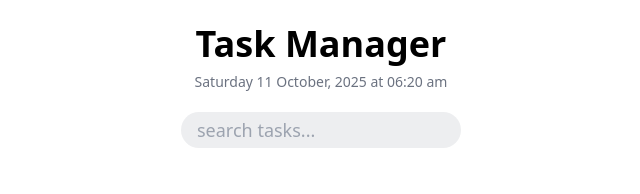
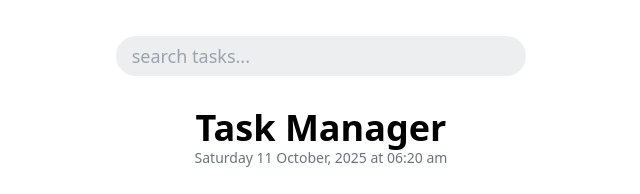
Before and after one commit to Jiyachaurasia2004/mern-Task, a React app in the folder frontend/: page / in a window 1280 px wide. Shown: the top 194 px of the page, without its empty margins (319-959 px from the left). Built offline with nearby package versions, Linux system fonts and the light colour scheme; no server answers; the HTML template or start-up script is replaced by a standard one.

Commit message:
Update App.jsx

```diff
--- a/frontend/src/App.jsx
+++ b/frontend/src/App.jsx
@@ -94,10 +94,9 @@ function App() {
 
   return (
     <div className="min-h-screen  flex flex-col items-center p-6">
-      <h1 className="text-4xl font-bold mb-2">Task Manager</h1>
-      <p className="text-sm text-gray-500 mb-2">{currentDate}</p>
-      <input type="text" placeholder="search tasks..." className="rounded-full mt-3 bg-[#edeef0] p-1  border-none outline-none pl-4 text-base sm:text-lg text-black" value={searchTerm} onChange={(e)=>setSearchTerm(e.target.value)}/>
-
+       <input type="text" placeholder="search tasks..." className=" rounded-full w-full mt-3 md:w-1/3 h-10 bg-[#edeef0] p-1  border-none outline-none pl-4 text-base sm:text-lg text-black" value={searchTerm} onChange={(e)=>setSearchTerm(e.target.value)}/>
+      <h1 className="text-4xl font-bold mt-8">Task Manager</h1>
+      <p className="text-sm text-gray-500">{currentDate}</p>
       <TodoForm title={title} setTitle={setTitle} addTodo={addTodo} />
       <TodoList todos={filteredTodos} deleteTodo={deleteTodo} toggleComplete={toggleComplete} updateTodo={updateTodo} />
     </div>
```
